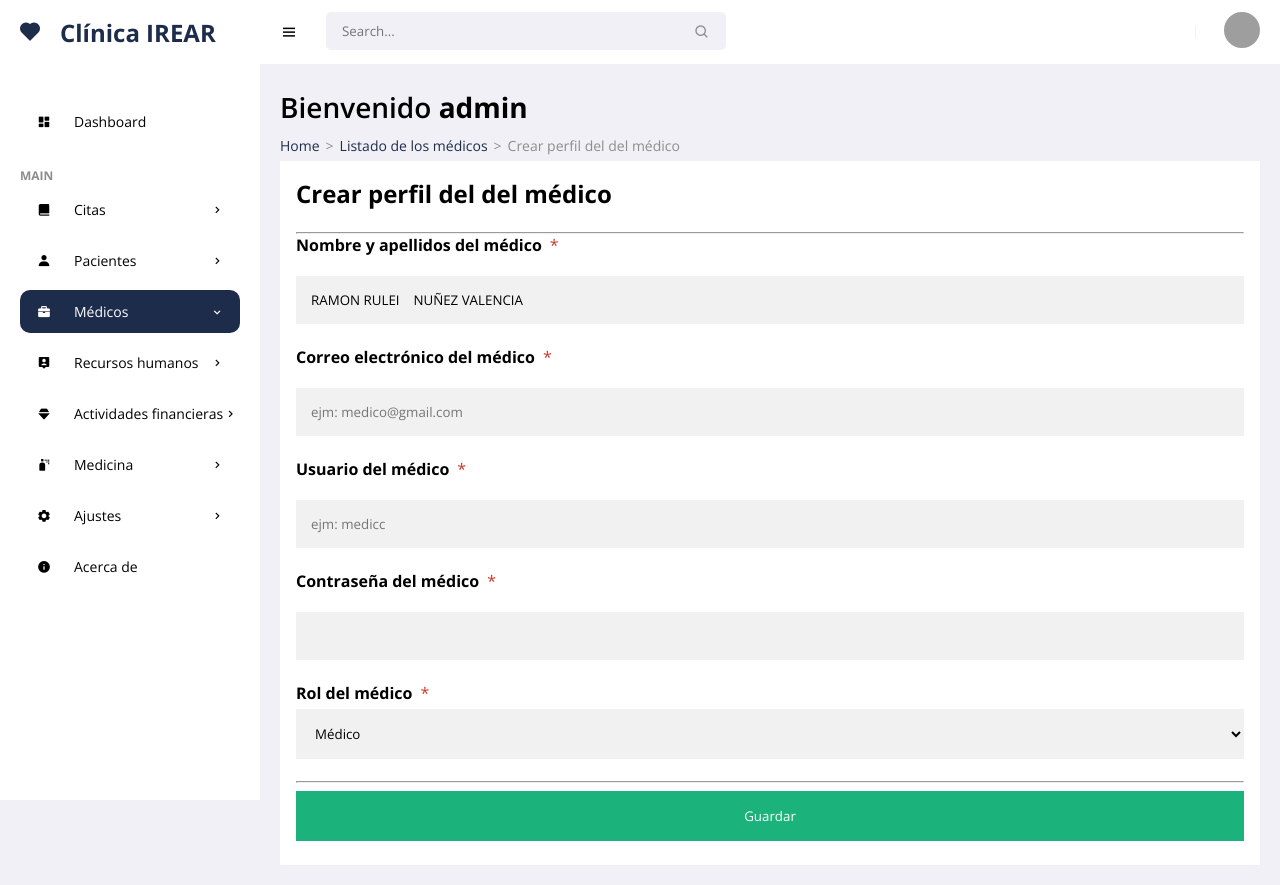
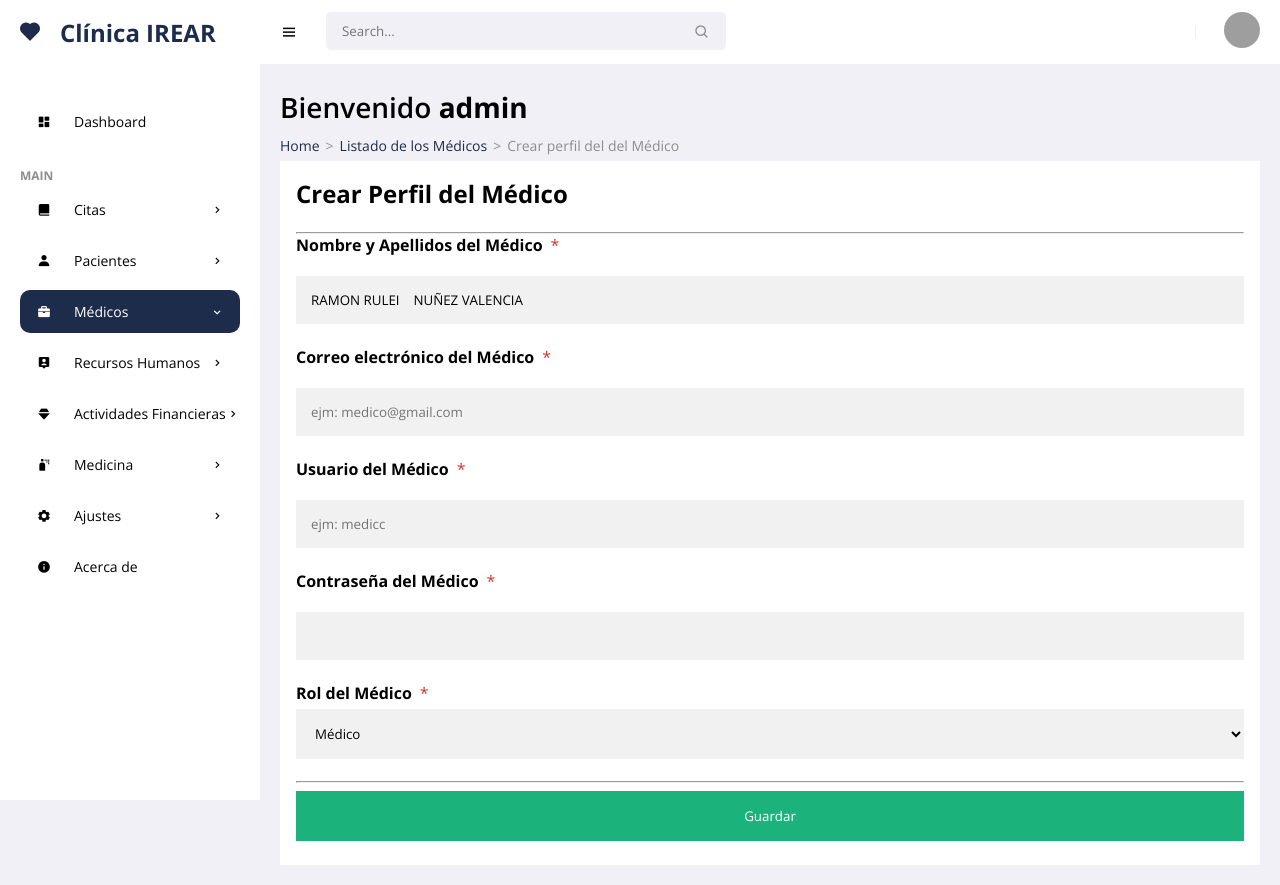
Before and after one commit to diablolopo/clinica_IREAR, a PHP site: the page made by frontend/medicos/crear.php in a window 1280 px wide. Run offline with PHP 8.4, Linux system fonts and the light colour scheme; a user stored in the database is signed in; data comes from the database, SQL or seed files in the repository; some libraries are stand-ins or nearby versions; grey boxes are pictures that could not be loaded.

Commit message:
Update crear.php

```diff
--- a/frontend/medicos/crear.php
+++ b/frontend/medicos/crear.php
@@ -20,7 +20,7 @@
 
 
 
-    <title>Clínica IREAR | Crear perfil del del médico</title>
+    <title>Clínica IREAR | Crear perfil del  Médico</title>
 </head>
 <body>
 
@@ -44,9 +44,9 @@
             <li>
                 <a href="#"><i class='bx bxs-user icon' ></i> Pacientes <i class='bx bx-chevron-right icon-right' ></i></a>
                 <ul class="side-dropdown">
-                    <li><a href="../pacientes/mostrar.php" >Lista de pacientes</a></li>
+                    <li><a href="../pacientes/mostrar.php" >Lista de Pacientes</a></li>
                     <li><a href="../pacientes/pagos.php">Pagos</a></li>
-                    <li><a href="../pacientes/historial.php">Historial de los pacientes</a></li>
+                    <li><a href="../pacientes/historial.php">Historial de los Pacientes</a></li>
                     <li><a href="../pacientes/documentos.php">Documentos</a></li>
 
                 </ul>
@@ -55,8 +55,8 @@
             <li>
                 <a href="#" class="active"><i class='bx bxs-briefcase icon' ></i> Médicos <i class='bx bx-chevron-right icon-right' ></i></a>
                 <ul class="side-dropdown">
-                    <li><a href="../medicos/mostrar.php">Lista de médicos</a></li>
-                    <li><a href="../medicos/historial.php">Historial de los médicos</a></li>
+                    <li><a href="../medicos/mostrar.php">Lista de Médicos</a></li>
+                    <li><a href="../medicos/historial.php">Historial de los Médicos</a></li>
 
                 </ul>
             </li>
@@ -64,7 +64,7 @@
 
 
             <li>
-                <a href="#"><i class='bx bxs-user-pin icon' ></i> Recursos humanos<i class='bx bx-chevron-right icon-right' ></i></a>
+                <a href="#"><i class='bx bxs-user-pin icon' ></i> Recursos Humanos<i class='bx bx-chevron-right icon-right' ></i></a>
                 <ul class="side-dropdown">
                     <li><a href="../recursos/enfermera.php">Enfermera</a></li>
                     <li><a href="../recursos/laboratiorios.php">Laboratorios</a></li>
@@ -73,10 +73,10 @@
             </li>
 
             <li>
-                <a href="#"><i class='bx bxs-diamond icon' ></i> Actividades financieras<i class='bx bx-chevron-right icon-right' ></i></a>
+                <a href="#"><i class='bx bxs-diamond icon' ></i> Actividades Financieras<i class='bx bx-chevron-right icon-right' ></i></a>
                 <ul class="side-dropdown">
                     <li><a href="../actividades/mostrar.php">Pagos</a></li>
-                    <li><a href="../actividades/nuevo.php">Nuevo pago</a></li>
+                    <li><a href="../actividades/nuevo.php">Nuevo Pago</a></li>
 
                 </ul>
             </li>
@@ -147,9 +147,9 @@
             <ul class="breadcrumbs">
                 <li><a href="../admin/escritorio.php">Home</a></li>
                 <li class="divider">></li>
-                <li><a href="../medicos/mostrar.php">Listado de los médicos</a></li>
+                <li><a href="../medicos/mostrar.php">Listado de los Médicos</a></li>
                 <li class="divider">></li>
-                <li><a href="#" class="active">Crear perfil del del médico</a></li>
+                <li><a href="#" class="active">Crear perfil del del Médico</a></li>
             </ul>
 
            <!-- multistep form -->
@@ -171,25 +171,25 @@ if($sentencia){
 
 <form action="" enctype="multipart/form-data" method="POST"  autocomplete="off" onsubmit="return validacion()">
   <div class="containerss">
-    <h1>Crear perfil del del médico</h1>
+    <h1>Crear Perfil del Médico</h1>
     <?php include_once '../../backend/php/add_profileM.php' ?>
    <br>
     <hr>
 
-    <label for="psw"><b>Nombre y apellidos del médico</b></label><span class="badge-warning">*</span>
+    <label for="psw"><b>Nombre y Apellidos del Médico</b></label><span class="badge-warning">*</span>
     <input type="text"  placeholder="ejm: Juan Raul" value="<?php echo $d->nodoc; ?>  &nbsp; <?php echo $d->apdoc; ?>"  name="named" readonly required>
     <input type="hidden" name="mid" value="<?php echo $d->idodc; ?>">
 
-    <label for="psw"><b>Correo electrónico del médico</b></label><span class="badge-warning">*</span>
+    <label for="psw"><b>Correo electrónico del Médico</b></label><span class="badge-warning">*</span>
     <input type="text"  placeholder="ejm: medico@gmail.com" name="come" required>
 
-    <label for="psw"><b>Usuario del médico</b></label><span class="badge-warning">*</span>
+    <label for="psw"><b>Usuario del Médico</b></label><span class="badge-warning">*</span>
     <input type="text"  placeholder="ejm: medicc" name="namedc" required>
 
-    <label for="psw"><b>Contraseña del médico</b></label><span class="badge-warning">*</span>
+    <label for="psw"><b>Contraseña del Médico</b></label><span class="badge-warning">*</span>
     <input type="password"  name="pwdm"  required>
 
-    <label for="psw"><b>Rol del médico</b></label><span class="badge-warning">*</span>
+    <label for="psw"><b>Rol del Médico</b></label><span class="badge-warning">*</span>
     <select required name="rlm">
         <option value="3">Médico</option>
 
```
